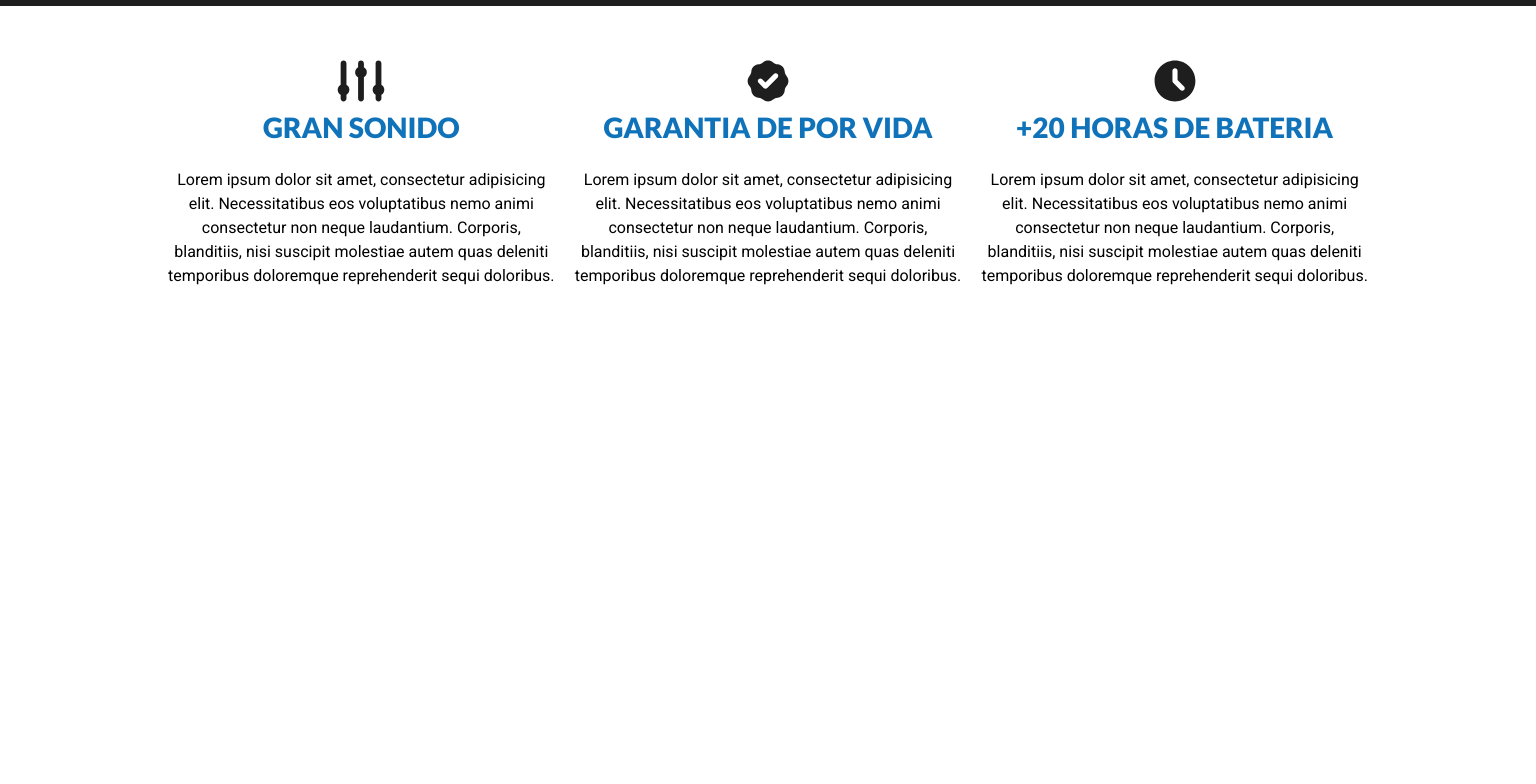
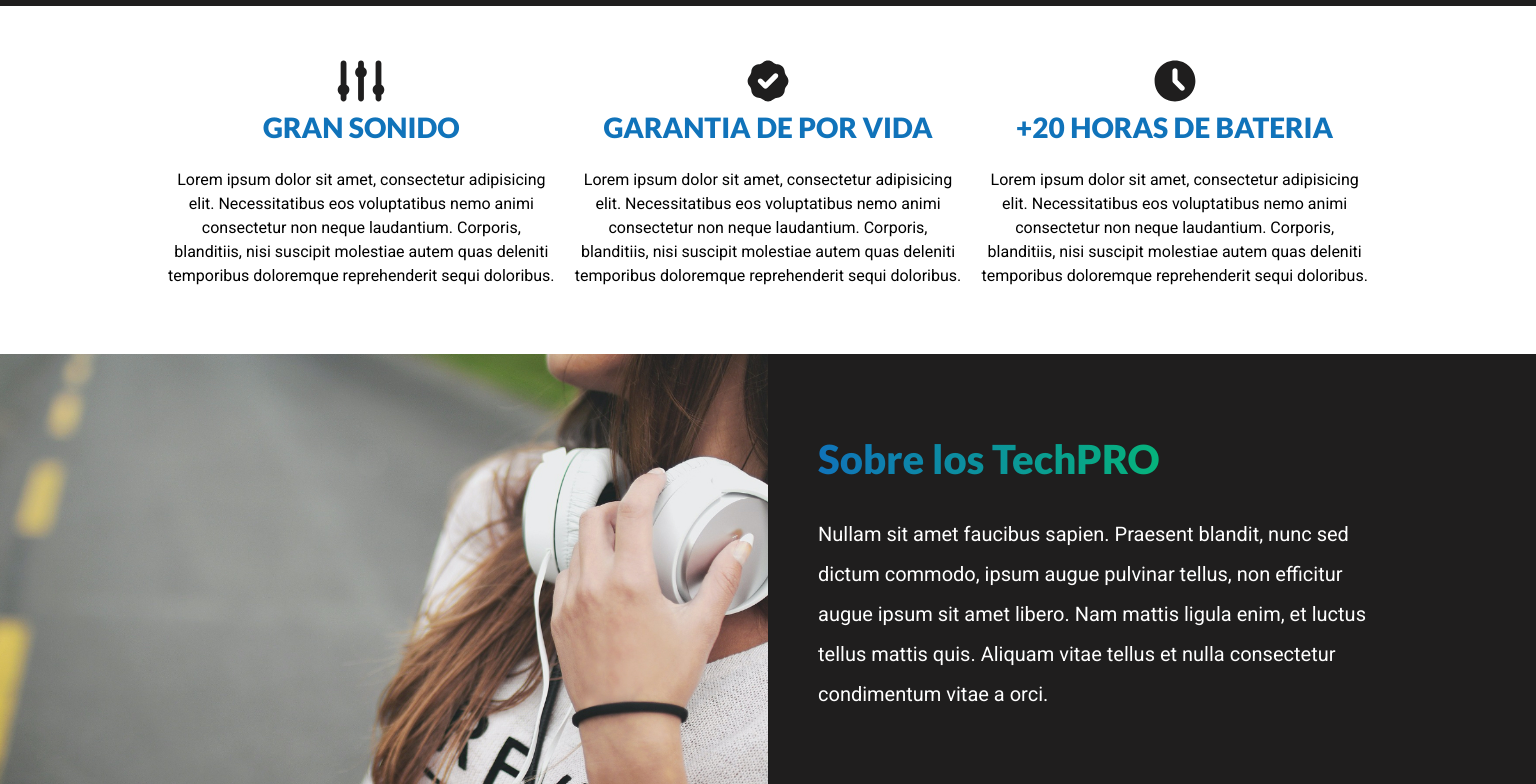
Before and after one commit to TaielNxz/sass-course-02-audifonos, a plain HTML site: page index.html in a window 1536 px wide. Shown: the part 595-1379 px from the top of the page. Before the commit the page ends 949 px from the top, so only its background shows below. Drawn offline with Linux system fonts and the light colour scheme.

Commit message:
add about section

```diff
--- a/css/app.css
+++ b/css/app.css
@@ -123,6 +123,13 @@ img {
 .icons {
     padding: var(--separacion) 0;
 }
+.icon {
+    text-align: center;
+    margin-bottom: var(--separacion);
+}
+.icon:last-of-type {
+    margin-bottom: 0;
+}
 
 @media (min-width: 768px) {
     .icons {
@@ -130,10 +137,9 @@ img {
         grid-template-columns: repeat( 3, 1fr );
         gap: 2rem;
     }
-}
-
-.icon {
-    text-align: center;
+    .icon {
+        margin-bottom: 0;
+    }
 }
 
 .icon img {
@@ -146,3 +152,84 @@ img {
     text-transform: uppercase;
     color: var(--primario);
 }
+
+/* ==== About TechPRO ==== */
+.about {
+    background-image:
+        linear-gradient( to bottom, transparent 0%, transparent 50%, var(--negro) 50%, var(--negro) 100%),
+        url(../img/imagen-mujer.jpg);
+    background-size:
+        100%,
+        110rem;
+    background-position:
+        right
+        top;
+    background-repeat: no-repeat;
+
+    color: var(--blanco);
+    padding: var(--separacion) 0;
+}
+@media (min-width: 768px) {
+    .about {
+        background-image:
+            linear-gradient( to left, transparent 0%, transparent 50%, var(--negro) 50%, var(--negro) 100%),
+            url(../img/imagen-mujer.jpg);
+        background-size:
+            100%,
+            95rem;
+        background-position:
+            right
+            center;
+    }
+}
+@media (min-width: 1440px) {
+    .about {
+    background-image:
+        linear-gradient( to right, transparent 0%, transparent 50%, var(--negro) 50%, var(--negro) 100%),
+        url(../img/imagen-mujer.jpg);
+    background-size:
+        100%,
+        51%;
+    background-position:
+        left
+        center;
+    }
+}
+
+.about-grid {
+    display: grid;
+    grid-template-rows: repeat( 2, 1fr );
+    row-gap: var(--separacion);
+}
+@media (min-width: 768px) {
+    .about-grid {
+        grid-template-rows: unset;
+        row-gap: unset;
+
+        grid-template-columns: repeat( 2, 1fr );
+        column-gap: var(--separacion);
+    }
+}
+@media (min-width: 1440px) {
+    .about-grid {
+        column-gap: calc( var(--separacion) * 2 );
+    }
+}
+
+.about-content {
+    grid-row: 2 / 3;
+}
+@media (min-width: 1440px) {
+    .about-content {
+        grid-column: 2 / 3;
+    }
+}
+
+.about-content h2 {
+    font-size: 4rem;
+}
+
+.about-content p {
+    line-height: 2;
+    font-size: 2rem;
+}
--- a/index.html
+++ b/index.html
@@ -66,5 +66,13 @@
             </div>
         </div>
     </section>
+    <section class="about">
+        <div class="about-grid conteiner">
+            <div class="about-content">
+                <h2 class="green-degraded">Sobre los TechPRO</h2>
+                <p>Nullam sit amet faucibus sapien. Praesent blandit, nunc sed dictum commodo, ipsum augue pulvinar tellus, non efficitur augue ipsum sit amet libero. Nam mattis ligula enim, et luctus tellus mattis quis. Aliquam vitae tellus et nulla consectetur condimentum vitae a orci.</p>
+            </div>
+        </div>
+    </section>
 </body>
 </html>
```
